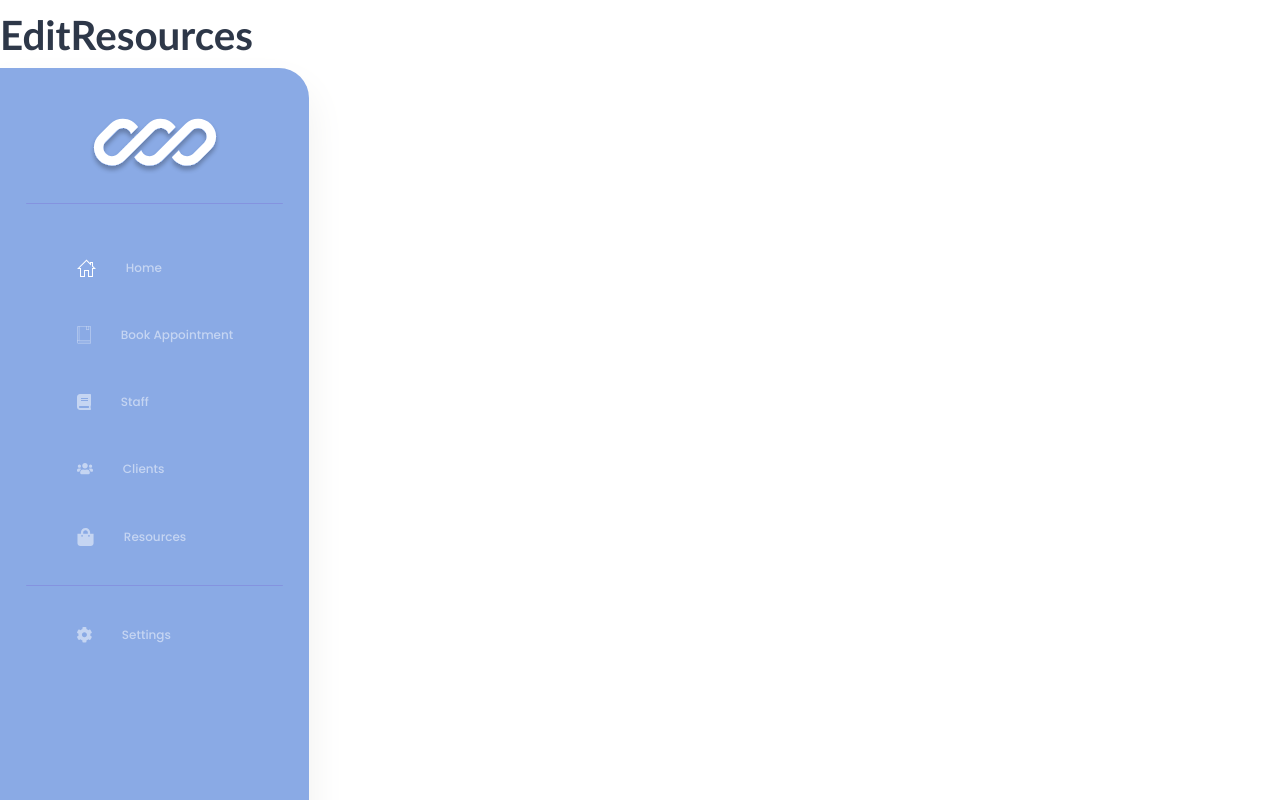
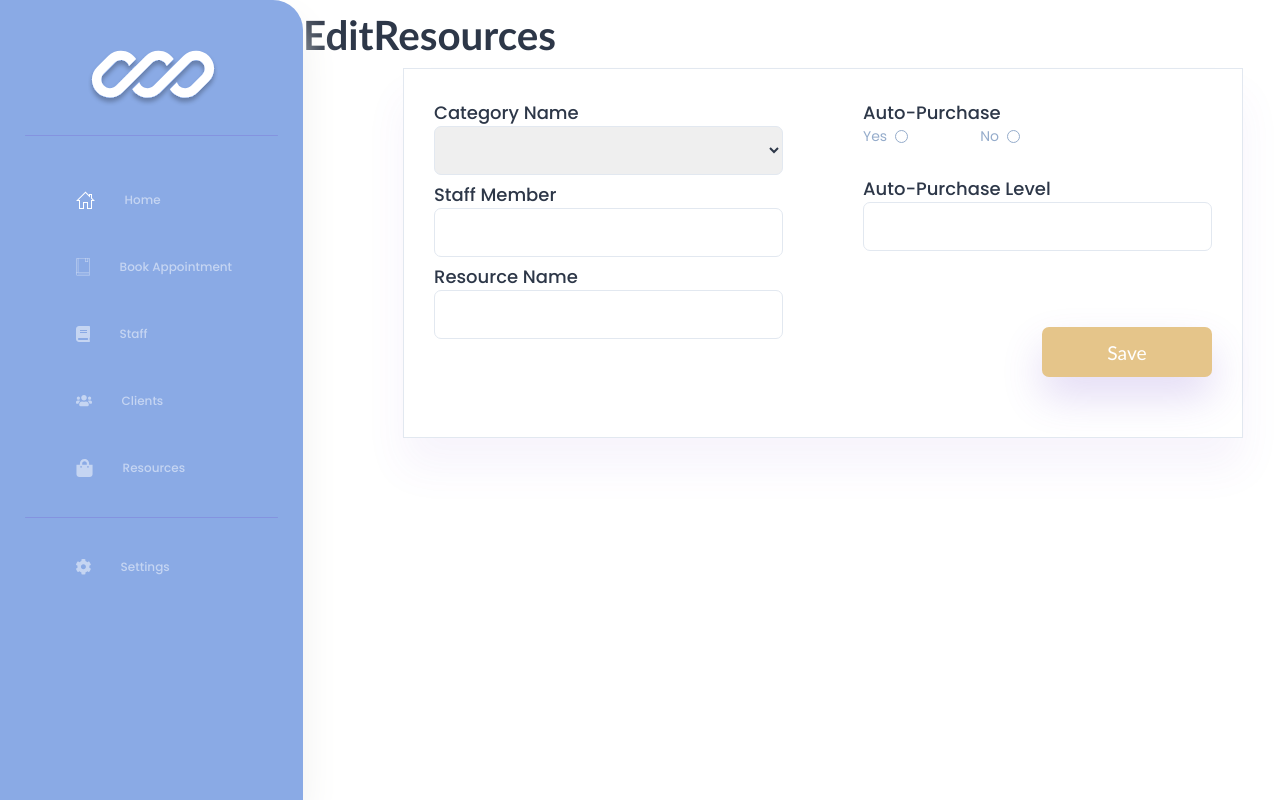
Before and after one commit to nology-tech/Tahiti-Client-Project, a React (Create React App) app: page /edit-resources in a window 1280 px wide. Shown: the top 800 px of the page. Built offline with nearby package versions, Linux system fonts and the light colour scheme.

Commit message:
Created ResourceForm for desktop version

```diff
--- a/src/components/Forms/ResourceForm/ResourceForm.jsx
+++ b/src/components/Forms/ResourceForm/ResourceForm.jsx
@@ -26,8 +26,47 @@ const ResourceForm = () => {
         <label className="resource-form__label">Auto-Purchase Level</label>
         <input className="resource-form__input" />
       </div>
+      <div className="mobile-save-btn">
+        <Button name="Save" image={false} variant="yellowWide" />
+      </div>
 
-      <Button name="Save" image={false} variant="yellowWide" />
+      <div className="resource-form-desktop">
+        <div className="resource-form-desktop__left">
+          <label className="resource-form-desktop__left--label">
+            Category Name
+          </label>
+          <select className="resource-form-desktop__left--select">
+            <option></option>
+          </select>
+          <label className="resource-form-desktop__left--label">
+            Staff Member
+          </label>
+          <input className="resource-form-desktop__left--input" />
+          <label className="resource-form-desktop__left--label">
+            Resource Name
+          </label>
+          <input className="resource-form-desktop__left--input" />
+        </div>
+
+        <div className="resource-form-desktop__right">
+          <label className="resource-form-desktop__right--label">
+            Auto-Purchase
+          </label>
+          <div className="resource-form-desktop__right--radio-buttons">
+            <label className="radio-buttons-label">Yes</label>
+            <input className="radio-buttons-input" type="radio" />
+            <label className="radio-buttons-label">No</label>
+            <input className="radio-buttons-input" type="radio" />
+          </div>
+          <label className="resource-form-desktop__right--label">
+            Auto-Purchase Level
+          </label>
+          <input className="resource-form-desktop__right--input" />
+          <div className="resource-form-desktop__right--button">
+            <Button name="Save" image={false} variant="yellowMid" />
+          </div>
+        </div>
+      </div>
     </div>
   );
 };
--- a/src/components/Forms/ResourceForm/ResourceForm.scss
+++ b/src/components/Forms/ResourceForm/ResourceForm.scss
@@ -5,7 +5,7 @@
   display: flex;
   flex-direction: column;
   align-items: center;
-
+}
 .resource-form {
   display: flex;
   flex-direction: column;
@@ -29,6 +29,7 @@
     margin-bottom: 6px;
     border: 1px solid #e2e8f0;
     border-radius: 7px;
+    padding: 10px;
   }
 
   &__radio-buttons {
@@ -54,4 +55,106 @@
     }
   }
 }
+
+.resource-form-desktop {
+  display: none;
 }
+
+@media screen and (min-width: 720px) {
+  .resource-form {
+    display: none;
+  }
+  .mobile-save-btn {
+    display: none;
+  }
+
+  .resource-form-desktop {
+    display: flex;
+    gap: 80px;
+    padding: 30px;
+    margin-bottom: 20px;
+    padding-bottom: 60px;
+    border: 1px solid #e2e8f0;
+    box-shadow: 0px 30px 40px rgba(114, 75, 203, 0.06);
+    width: auto;
+    margin-left: 100px;
+
+    &__left {
+      display: flex;
+      flex-direction: column;
+
+      &--label {
+        font-size: 18px;
+        font-weight: 500;
+        text-align: left;
+        font-family: "Poppins";
+      }
+
+      &--select {
+        height: 49px;
+        width: 349px;
+        margin-bottom: 6px;
+        border: 1px solid #e2e8f0;
+        border-radius: 7px;
+        padding: 10px;
+      }
+
+      &--input {
+        height: 49px;
+        width: 349px;
+        margin-bottom: 6px;
+        border: 1px solid #e2e8f0;
+        border-radius: 7px;
+        padding: 10px;
+      }
+    }
+    &__right {
+      display: flex;
+      flex-direction: column;
+
+      &--label {
+        font-size: 18px;
+        font-weight: 500;
+        text-align: left;
+        font-family: "Poppins";
+      }
+
+      &--input {
+        height: 49px;
+        width: 349px;
+        margin-bottom: 6px;
+        border: 1px solid #e2e8f0;
+        border-radius: 7px;
+        padding: 10px;
+      }
+
+      &--radio-buttons {
+        display: flex;
+        justify-content: flex-start;
+        align-items: center;
+        margin-bottom: 28px;
+
+        .radio-buttons-label {
+          font-size: 14px;
+          color: #95accb;
+          padding-right: 8px;
+          font-family: "Poppins";
+        }
+
+        .radio-buttons-input {
+          -webkit-appearance: none;
+          width: 13px;
+          height: 13px;
+          border-radius: 50%;
+          outline: none;
+          border: 1px solid #95accb;
+          margin-right: 72px;
+        }
+      }
+
+      &--button {
+        align-self: flex-end;
+      }
+    }
+  }
+}
--- a/src/pages/EditResources/EditResources.jsx
+++ b/src/pages/EditResources/EditResources.jsx
@@ -6,9 +6,12 @@ import ResourceForm from "../../components/Forms/ResourceForm/ResourceForm";
 const EditResources = () => {
   return (
     <div className="edit-resources">
-      <h1>EditResources</h1>
       <SideNav />
-      <ResourceForm />
+      <div className="edit-resources__container">
+        <h1>EditResources</h1>
+
+        <ResourceForm />
+      </div>
     </div>
   );
 };
--- a/src/pages/EditResources/EditResources.scss
+++ b/src/pages/EditResources/EditResources.scss
@@ -1,3 +1,9 @@
 .edit-resources {
   height: 100vh;
+  display: flex;
+
+  &__container {
+    display: flex;
+    flex-direction: column;
+  }
 }
```
Lines whose indentation alone changed are shown as unchanged.
